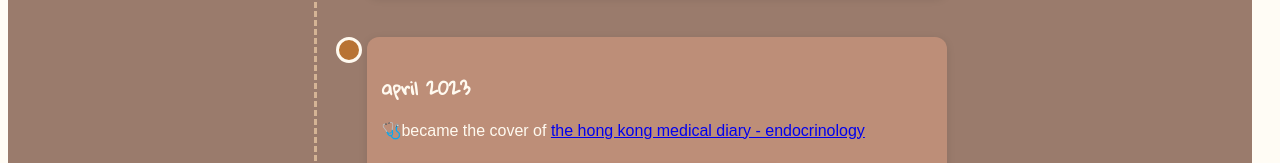
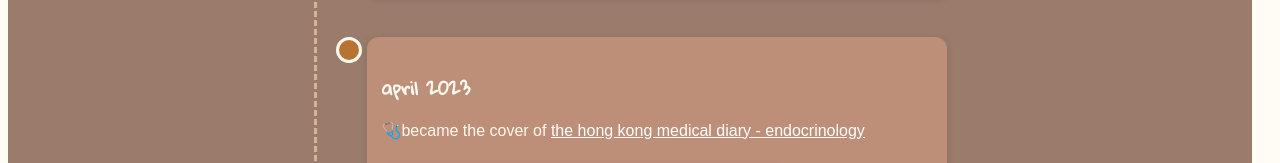
Before and after one commit to hilaryyy/coffee_and_woody, a plain HTML site: page index.html in a window 1280 px wide. Shown: the part 4056-4219 px from the top of the page. Drawn offline with Linux system fonts and the light colour scheme; grey boxes are pictures that could not be loaded; a web font is replaced by a local one.

Commit message:
Update index.html

```diff
--- a/index.html
+++ b/index.html
@@ -239,6 +239,9 @@
         border-left: 3px dashed #d5b495;
       }
 
+      .timeline-content a {
+      color: #fff !important;
+      }
       .timeline-item {
         position: relative;
       margin-bottom: 40px;
```
